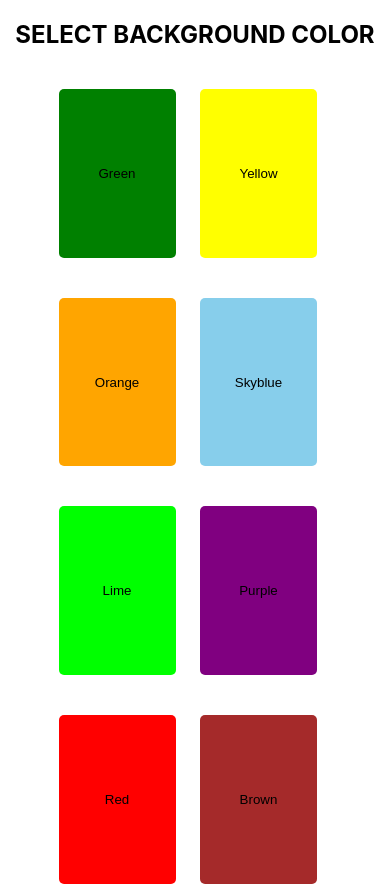
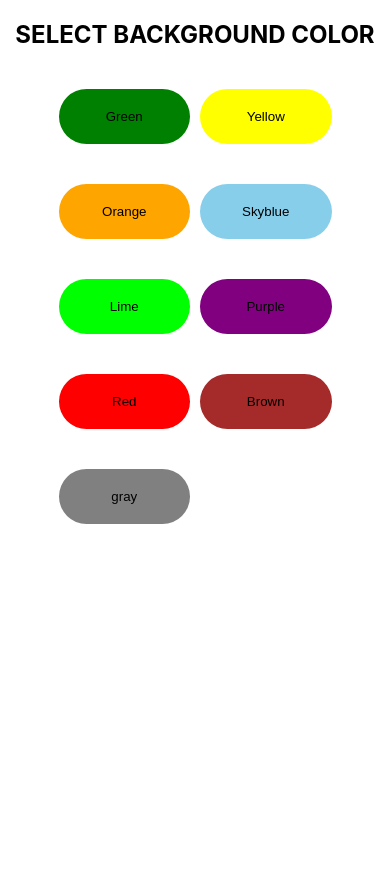
Before and after one commit to AbidemiT/Palette, a plain HTML site: page index.html in a window 390 px wide. Shown: the top 887 px of the page. After the commit the page ends 844 px from the top, so only its background shows below. Drawn offline with Linux system fonts and the light colour scheme.

Commit message:
Designed button

```diff
--- a/index.css
+++ b/index.css
@@ -10,18 +10,21 @@
     grid-gap: 10px;
 }
 .butt {
-    width: 20vw;
-    height: 20vh;
+    padding: 20px;
     margin-top: 20px;
     margin-bottom: 10px;
     outline: none;
-    border-radius: 5px;
+    border-radius: 40px;
     border: none;
     cursor: pointer;
 }
 .butt:hover {
-    box-shadow: 3px 4px 1px 0.5px rgb(146, 143, 143);
-    transition: 2s;
+    filter: opacity(70%);
+    border:0.16em solid white;
+    box-shadow: 0px 10px 14px -7px #276873;
+}
+.butt:active {
+    box-shadow: 0px 10px 14px -7px #276873;
 }
 .green {
     background-color: green;
@@ -62,16 +65,16 @@
         grid-template-columns: repeat(2, 1fr);
     }
     .butt {
-        width: 30vw;
-        height: 20vh;
+        padding: 20px;
         margin-bottom: 10px;
         outline: none;
-        border-radius: 5px;
+        border-radius: 40px;
         border: none;
         cursor: pointer;
     }
     .butt:hover {
-        box-shadow: 3px 4px 1px 0.5px rgb(146, 143, 143);
-        transition: 5s;
+        filter: opacity(70%);
+        border:0.16em solid white;
+        box-shadow: 0px 10px 14px -7px #276873;
     }
 }
```
